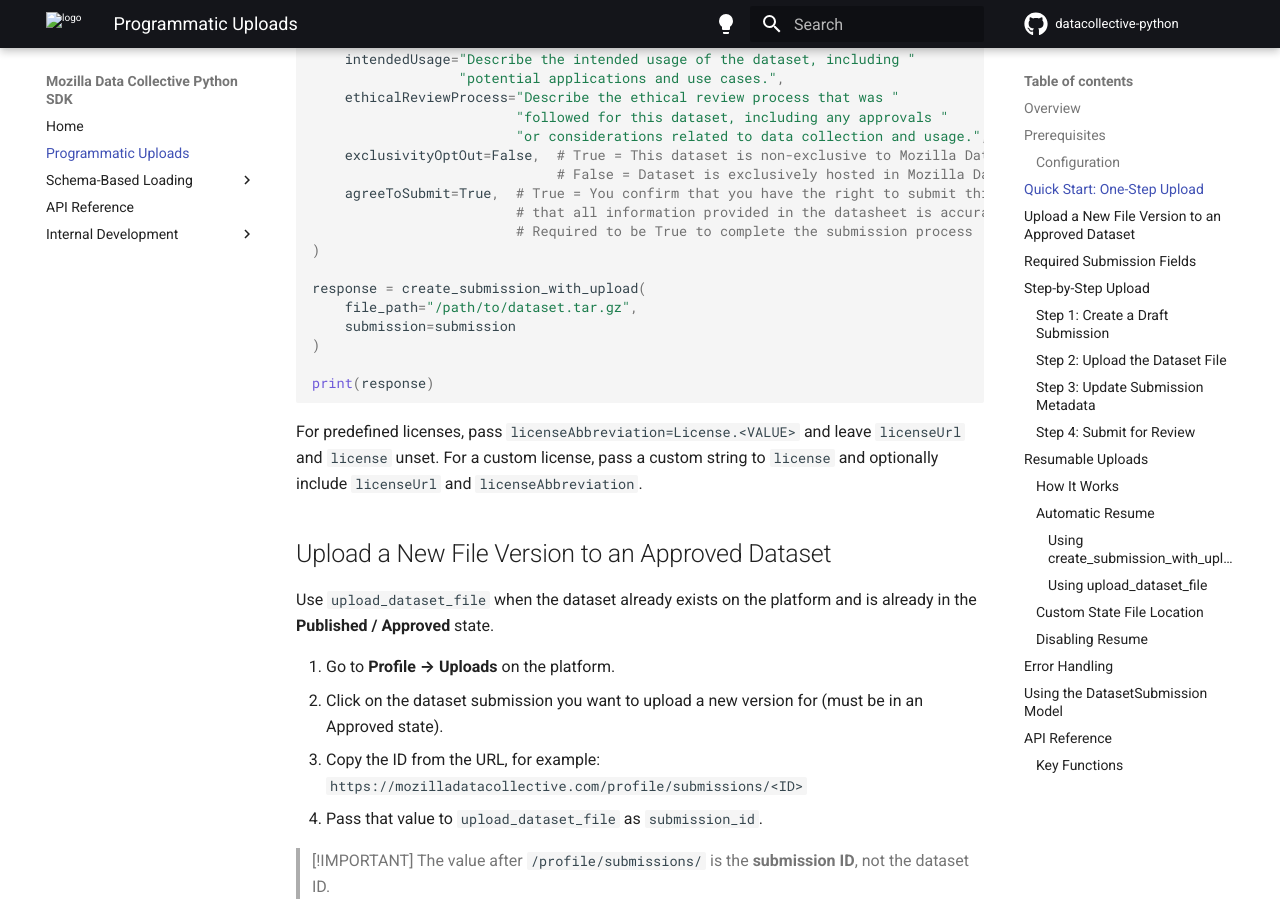
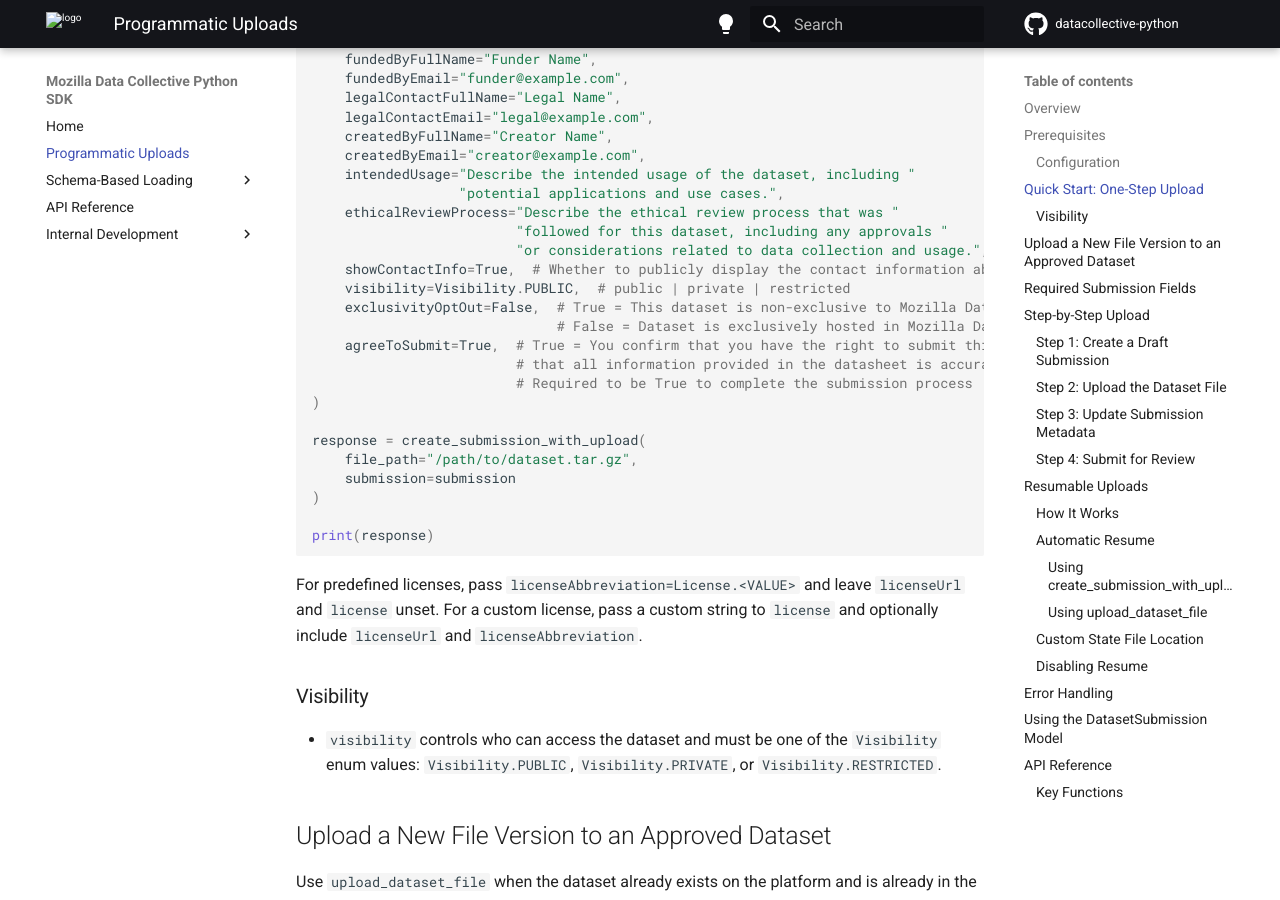
Before and after one commit to Mozilla-Data-Collective/datacollective-python, an MkDocs documentation site: the page built from docs/upload.md, in a window 1280 px wide and 900 px high, scrolled down 1760 px. Built offline with MkDocs 1.6.1 and Material for MkDocs 9.7.7, drawn with Linux system fonts in a browser that asks for light colours; comment, search, counter and statistics services are not loaded; some of the changed text lies outside the part shown.

Commit message:
Update docs

````diff
--- a/docs/upload.md
+++ b/docs/upload.md
@@ -43,7 +43,13 @@ MDC_API_KEY=your-api-key-here
 The simplest way to upload a dataset is using `create_submission_with_upload`, which handles the entire workflow in a single call:
 
 ```python
-from datacollective import DatasetSubmission, License, Task, create_submission_with_upload
+from datacollective import (
+    DatasetSubmission,
+    License,
+    Task,
+    Visibility,
+    create_submission_with_upload,
+)
 
 submission = DatasetSubmission(
     name="Dataset Name",
@@ -73,6 +79,8 @@ submission = DatasetSubmission(
     ethicalReviewProcess="Describe the ethical review process that was "
                          "followed for this dataset, including any approvals "
                          "or considerations related to data collection and usage.",
+    showContactInfo=True,  # Whether to publicly display the contact information above
+    visibility=Visibility.PUBLIC,  # public | private | restricted
     exclusivityOptOut=False,  # True = This dataset is non-exclusive to Mozilla Data Collective,
                               # False = Dataset is exclusively hosted in Mozilla Data Collective
     agreeToSubmit=True,  # True = You confirm that you have the right to submit this dataset and
@@ -89,6 +97,9 @@ print(response)
 ```
 
 For predefined licenses, pass `licenseAbbreviation=License.<VALUE>` and leave `licenseUrl` and `license` unset. For a custom license, pass a custom string to `license` and optionally include `licenseUrl` and `licenseAbbreviation`.
+
+### Visibility
+- `visibility` controls who can access the dataset and must be one of the `Visibility` enum values: `Visibility.PUBLIC`, `Visibility.PRIVATE`, or `Visibility.RESTRICTED`.
 
 ## Upload a New File Version to an Approved Dataset
 
@@ -134,6 +145,8 @@ To complete the submission process, the submission **must** include at least all
 - `forbiddenUsage`
 - `pointOfContactFullName`
 - `pointOfContactEmail`
+- `showContactInfo`
+- `visibility`
 - `agreeToSubmit=True`
 - `fileUploadId`
 
@@ -190,7 +203,13 @@ For this step, you will need the `fileUploadId` from the upload response above,
 At this step, you can also update any other metadata fields.
 
 ```python
-from datacollective import DatasetSubmission, License, Task, update_submission
+from datacollective import (
+    DatasetSubmission,
+    License,
+    Task,
+    Visibility,
+    update_submission,
+)
 
 update_fields = DatasetSubmission(
     task=Task.ASR,
@@ -201,6 +220,8 @@ update_fields = DatasetSubmission(
     forbiddenUsage="Do not use for unlawful purposes.",
     pointOfContactFullName="Jane Doe",
     pointOfContactEmail="jane@example.com",
+    showContactInfo=True,
+    visibility=Visibility.PUBLIC,
     fileUploadId=upload_state.fileUploadId,
     # ... other metadata fields ...
 )
````
